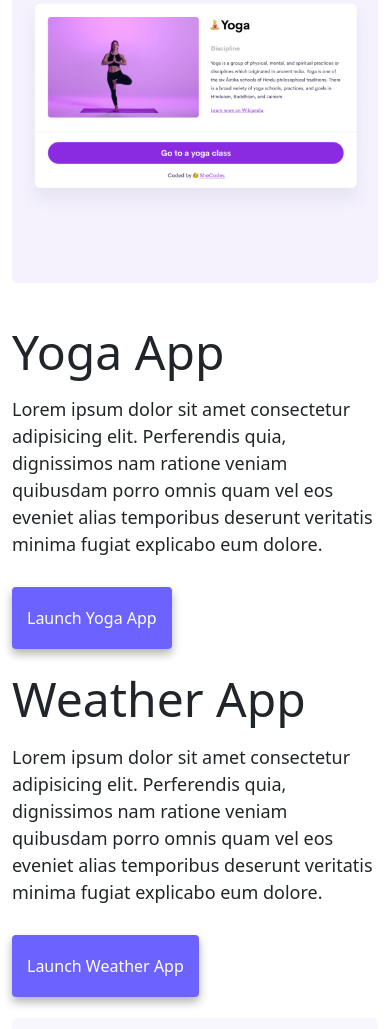
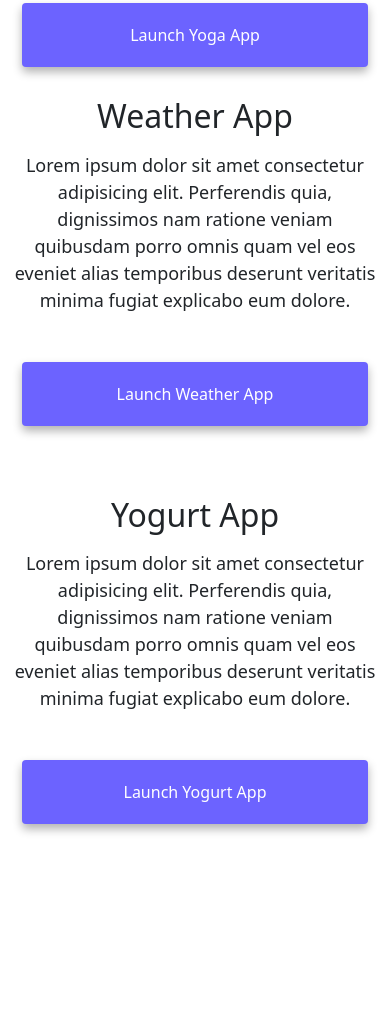
Before and after one commit to Veranikl/Shecode-Advanced-Tools-Homework, a plain HTML site: page index.html in a window 390 px wide. Shown: the part 715-1744 px from the top of the page. After the commit the page ends 1609 px from the top, so only its background shows below. Drawn offline with nearby package versions, Linux system fonts and the light colour scheme.

Commit message:
Added media queries - mobile friendly

```diff
--- a/index.html
+++ b/index.html
@@ -85,6 +85,7 @@
             alt="Yoga"
             class="img-fluid rounded"
             title="Photo of Yoga project"
+            id="yoga-image"
           />
         </div>
         <div class="col-md-6">
@@ -96,7 +97,10 @@
             explicabo eum dolore.
           </p>
           <div class="mt-5">
-            <a href="#" class="primary-link" title="Launch Yoga App"
+            <a
+              href="#"
+              class="primary-link project-link"
+              title="Launch Yoga App"
               >Launch Yoga App</a
             >
           </div>
@@ -112,7 +116,10 @@
             explicabo eum dolore.
           </p>
           <div class="mt-5">
-            <a href="#" class="primary-link" title="Launch Weather App"
+            <a
+              href="#"
+              class="primary-link project-link"
+              title="Launch Weather App"
               >Launch Weather App</a
             >
           </div>
@@ -123,6 +130,7 @@
             alt="Weather"
             class="img-fluid rounded"
             title="Photo of Weather project"
+            id="weather-image"
           />
         </div>
       </div>
@@ -134,6 +142,7 @@
             alt="Yogurt"
             class="img-fluid rounded"
             title="Photo of Yogurt project"
+            id="yogurt-image"
           />
         </div>
         <div class="col-md-6">
@@ -145,7 +154,10 @@
             explicabo eum dolore.
           </p>
           <div class="mt-5">
-            <a href="#" class="primary-link" title="Launch Yogurt App"
+            <a
+              href="#"
+              class="primary-link project-link"
+              title="Launch Yogurt App"
               >Launch Yogurt App</a
             >
           </div>
--- a/style.css
+++ b/style.css
@@ -107,3 +107,36 @@ p {
 .col-md-6 {
   margin-top: 40px;
 }
+
+@media (max-width: 576px) {
+  h1 {
+    font-size: 48px;
+    line-height: 1.5;
+  }
+
+  h2 {
+    font-size: 32px;
+  }
+
+  h3 {
+    font-size: 24px;
+    opacity: 0.6;
+    margin: 0 15px;
+  }
+  #yoga-image,
+  #weather-image,
+  #yogurt-image {
+    display: none;
+  }
+
+  .col-md-6,
+  .mb-3 {
+    text-align: center !important;
+    margin: 10px auto;
+  }
+
+  .project-link {
+    margin: 0 10px;
+    display: block;
+  }
+}
```
